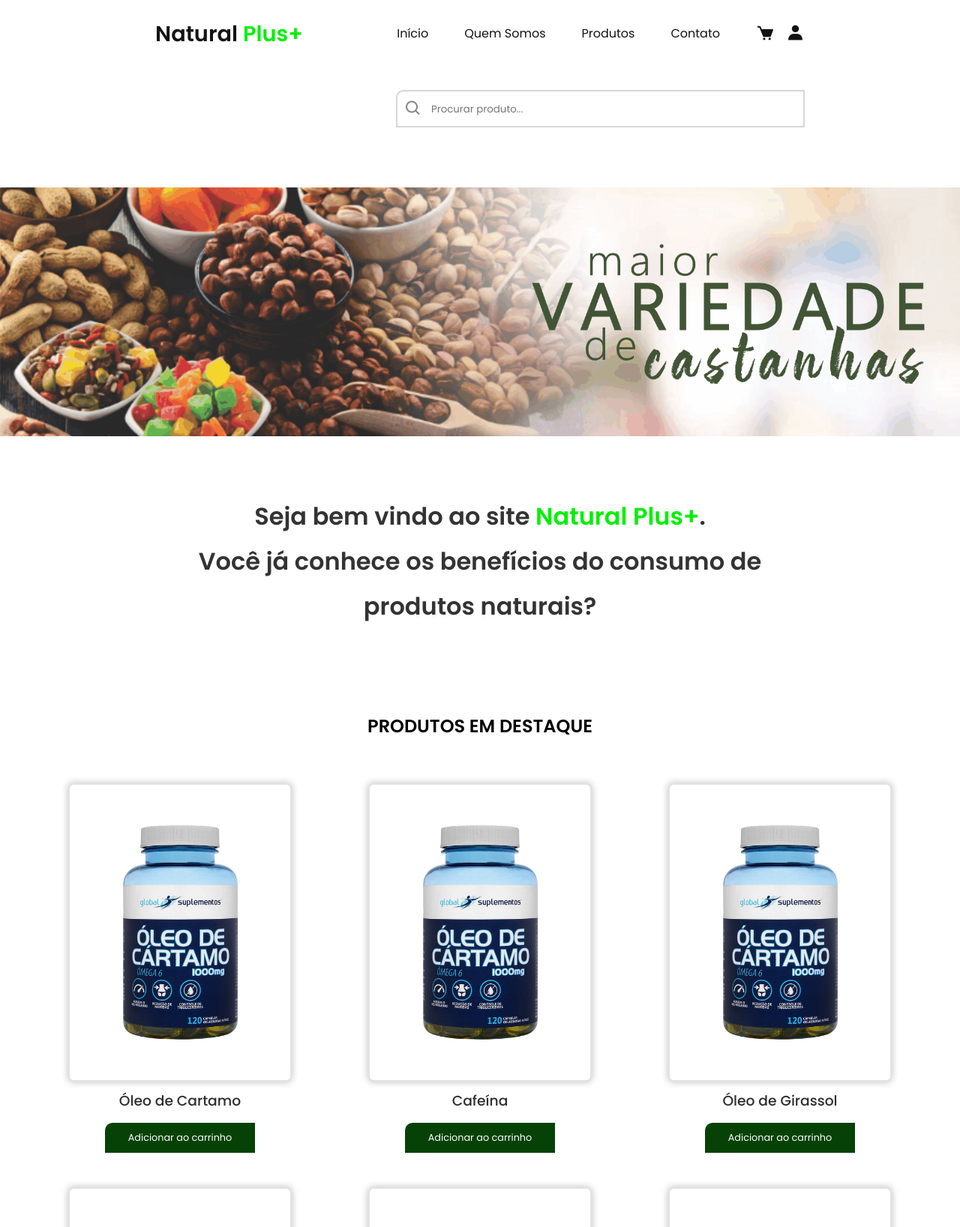
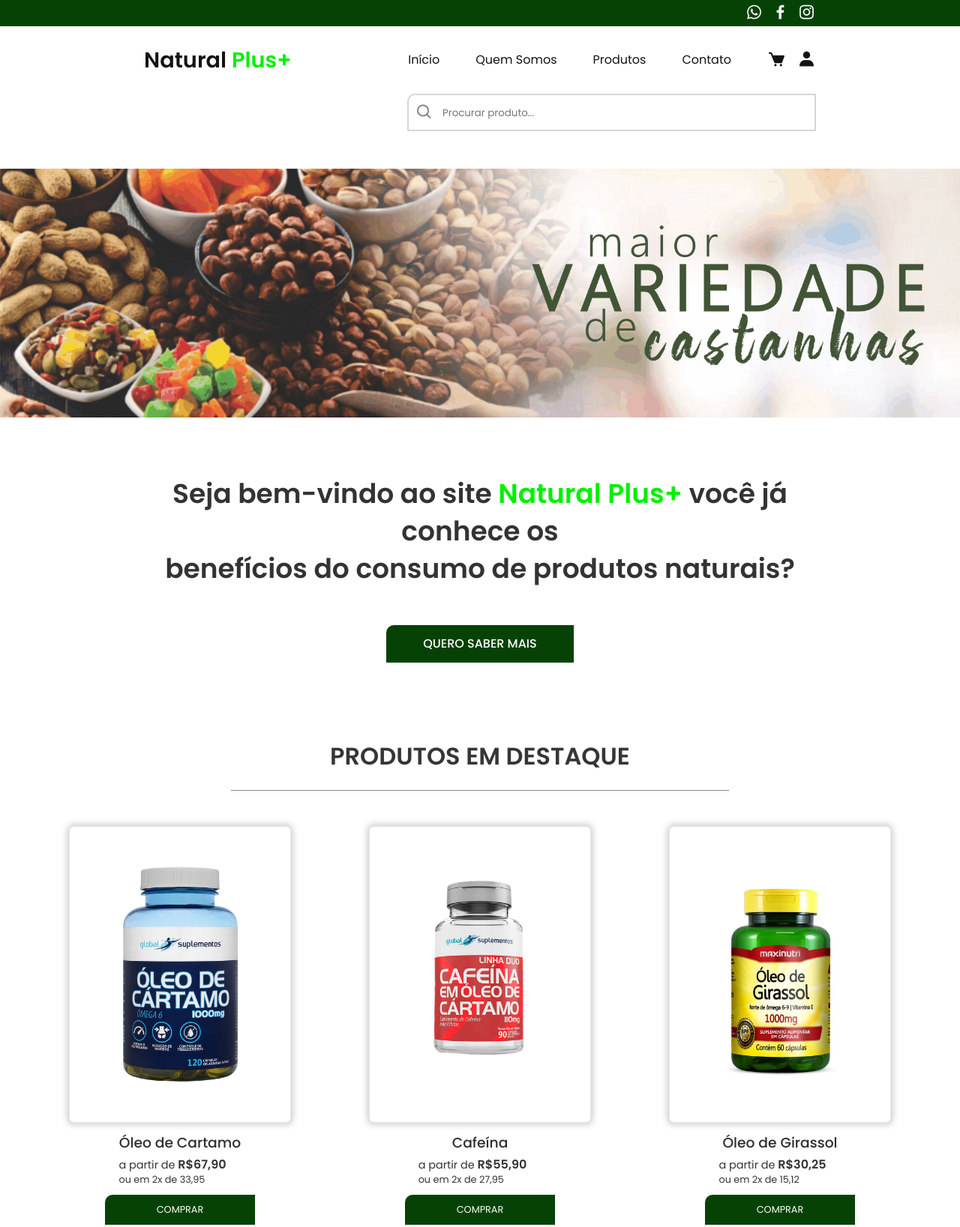
Before and after one commit to leonardovillar99/produtos-naturais, a plain HTML site: page index.html in a window 1280 px wide. Shown: the top 1637 px of the page at 75% size. Drawn offline with nearby package versions, Linux system fonts and the light colour scheme.

Commit message:
'atualizacao02'

```diff
--- a/index.html
+++ b/index.html
@@ -10,27 +10,32 @@
 </head>
 <body>
 
+<div class="first_header">
+    <div class="first-header_icons">
+        <a href="https://web.whatsapp.com/" target="blank"><i class='bx bxl-whatsapp icons'></i></a>
+        <a href="https://www.facebook.com/" target="blank"><i class='bx bxl-facebook icons'></i></a>
+        <a href="https://www.instagram.com/" target="blank"><i class='bx bxl-instagram icons'></i></a>
+    </div>
+</div>
+
 <div class="nav-bar-container">
     <header>
         <h1 class="logo">Natural <span>Plus+</span></h1>
-            <nav>
+        <nav>
                 <ul class="nav-list">
-                    <li class="nav-links"><a href="#">Início</a></li>
-                    <li class="nav-links"><a href="#">Quem Somos</a></li>
-                    <li class="nav-links"><a href="#">Produtos</a></li>
-                    <li class="nav-links"><a href="#">Contato</a></li>
+                    <li class="nav-links"><a href="index.html">Início</a></li>
+                    <li class="nav-links"><a href="quemsomos.html">Quem Somos</a></li>
+                    <li class="nav-links"><a href="produtos.html">Produtos</a></li>
+                    <li class="nav-links"><a href="contato.html">Contato</a></li>
 
                 <div class="icons-right">
-                    <a href=""><i class='bx bxs-cart icon'></i></a>
-                    <a href=""><i class='bx bxs-user icon'></i></a></i>
+                    <a href="#"><i class='bx bxs-cart icon'></i></a>
+                    <a href="#"><i class='bx bxs-user icon'></i></a></i>
                 </div>
             </ul>
-
             <i class='bx bx-menu menu-burger'></i>
-
         </nav>
    </header>
-
    <section class="inpt-section">
            <div class="inpt-search">
             <i class='bx bx-search search-icon' ></i>
@@ -44,31 +49,54 @@
 </section>
 
 <section class="content-home_page">
-    <h1 class="title-home_page">
-           Seja bem vindo ao site <span>Natural Plus+</span>.<br>Você já conhece os benefícios do consumo de produtos
+    <div class="title-home_page">
+        <h1>
+           Seja bem-vindo ao site <span>Natural Plus+</span> você já conhece os<br> benefícios do consumo de produtos
            naturais?
-    </h1>
+        </h1>
+    </div>
+
+    <button class="know_more-btn" type="button">QUERO SABER MAIS</button>
 
     <h1 class="main-products">PRODUTOS EM DESTAQUE</h1>
+
+    <div class="line"></div>
 </section>
 
 <div class="main-products-home_page">
     <div class="products">
         <img src="/images/img01.jpg">
         <h3>Óleo de Cartamo</h3>
-    <button class="btn-prods-main-page" type="submit">Adicionar ao carrinho</button>
-     </div>
 
-     <div class="products">
-       <img src="/images/img01.jpg">
-       <h3>Cafeína</h3>
-       <button class="btn-prods-main-page" type="submit">Adicionar ao carrinho</button>
+    <div class="price-texts">
+        <p>a partir de <span>R$67,90</span></p>
+        <p class="parcelas">ou em 2x de 33,95</p>
+    </div>
+
+        <button class="btn-prods-main-page" type="submit">COMPRAR</button>
     </div>
 
     <div class="products">
-        <img src="/images/img01.jpg">
+       <img src="/images/img02.jpg">
+       <h3>Cafeína</h3>
+
+    <div class="price-texts">
+        <p>a partir de <span>R$55,90</span></p>
+        <p class="parcelas">ou em 2x de 27,95</p>
+    </div>
+
+       <button class="btn-prods-main-page" type="submit">COMPRAR</button>
+    </div>
+
+    <div class="products">
+        <img src="/images/img03.jpg">
         <h3>Óleo de Girassol</h3>
-        <button class="btn-prods-main-page" type="submit">Adicionar ao carrinho</button>
+
+    <div class="price-texts">
+        <p>a partir de <span>R$30,25</span></p>
+        <p class="parcelas">ou em 2x de 15,12</p>
+    </div>
+        <button class="btn-prods-main-page" type="submit">COMPRAR</button>
     </div>
 </div>
 
@@ -76,21 +104,33 @@
     <div class="products">
         <img src="/images/img01.jpg">
         <h3>Óleo de Cartamo</h3>
-    <button class="btn-prods-main-page" type="submit">Adicionar ao carrinho</button>
+    <button class="btn-prods-main-page" type="submit">COMPRAR</button>
      </div>
 
      <div class="products">
        <img src="/images/img01.jpg">
        <h3>Cafeína</h3>
-       <button class="btn-prods-main-page" type="submit">Adicionar ao carrinho</button>
+       <button class="btn-prods-main-page" type="submit">COMPRAR</button>
     </div>
 
     <div class="products">
         <img src="/images/img01.jpg">
         <h3>Óleo de Girassol</h3>
-        <button class="btn-prods-main-page" type="submit">Adicionar ao carrinho</button>
+        <button class="btn-prods-main-page" type="submit">COMPRAR</button>
     </div>
 </div>
 
+<footer>
+    <div class="footer-area">
+        <div class="first-footer">
+            <h1>Me siga nas Redes Sociais</h1>
+        </div>
+    </div>
+
+    <div class="last-footer">
+        <p>It was made by Leonardo Villar 💻</p>
+    </div>
+</footer>
+
 </body>
 </html>
--- a/styles.css
+++ b/styles.css
@@ -12,6 +12,28 @@ body{
 
 /* =========== NAVBAR ============ */
 
+.first_header{
+    display: flex;
+    align-items: center;
+    width: 100%;
+    height: 35px;
+    background: rgb(6, 66, 6);
+}
+
+.first-header_icons{
+    display: flex;
+    justify-content: flex-end;
+    gap: 10px;
+    width: 70%;
+    margin: auto;
+    font-size: 25px;
+    cursor: pointer;
+}
+
+.icons{
+    color: #fff;
+}
+
 .nav-bar-container{
     width: 70%;
     margin: auto;
@@ -19,7 +41,7 @@ body{
 
 header{
     display: flex;
-    padding: 20px 15px;
+
     justify-content: space-between;
     align-items: center;
     height: 90px;
@@ -76,7 +98,7 @@ a{
     content: '';
     width: 0%;
     height: 2px;
-    background: rgb(19, 19, 19);
+    background: rgb(0, 0, 0);
     display: block;
     transition: 0.8s;
     border-radius: 10px;
@@ -102,6 +124,18 @@ a{
     .search-icon{
         display: none;
     }
+
+    .title-home_page{
+        line-height: 30px;
+    }
+
+    .title-home_page h1{
+        font-size: 1.3rem;
+    }
+
+    .title-home_page span{
+        font-size: 1.3rem;
+    }
 }
 
 @media(max-width: 600px){
@@ -126,7 +160,7 @@ a{
     display: flex;
     align-items: center;
     justify-content: flex-end;
-    padding: 30px 15px;
+
 }
 
 .inpt-search input{
@@ -167,25 +201,59 @@ a{
 /* ============================================== */
 
 .content-home_page{
+    display: flex;
+    align-items: center;
+    flex-direction: column;
     width: 70%;
     margin: auto;
     margin-top: 70px;
-    line-height: 60px;
+    line-height: 50px;
 }
 
 .title-home_page{
     color: #333;
     text-align: center;
-    font-size: 2rem;
+    font-size: 1.5rem;
 }
 
 .title-home_page span{
     color: rgb(0, 240, 0);
 }
 
+.know_more-btn{
+    width: 250px;
+    height: 50px;
+    font-family: 'Poppins', sans-serif;
+    font-size: 1rem;
+    font-weight: 500;
+    border: transparent;
+    border-radius: 10px 0px 0px 0px;
+    margin-top: 50px;
+    cursor: pointer;
+    transition: .5s;
+    background: rgb(6, 66, 6);
+    color: #FFF;
+}
+
+.know_more-btn:hover{
+    color: #fff;
+    border: transparent;
+    background: rgb(9, 145, 9);
+}
+
 .main-products{
     text-align: center;
     margin-top: 100px;
+    font-size: 2rem;
+    color: rgb(54, 54, 54);
+}
+
+.line{
+    margin: auto;
+    width: 74%;
+    height: 1px;
+    margin-top: 20px;
+    background: #3339;
 }
 
 .main-products-home_page{
@@ -205,6 +273,30 @@ a{
 .products h3{
     text-align: center;
     padding-top: 10px;
+    color: rgb(46, 46, 46);
+    font-weight: 500;
+}
+
+.price-texts{
+    display: flex;
+    flex-direction: column;
+    margin-right: 20px;
+    line-height: 10px;
+}
+
+.products p{
+    margin-top: 10px;
+    color: #333;
+    font-size: .9rem;
+}
+
+.products span{
+    font-weight: 600;
+    font-size: 1rem;
+}
+
+.price-texts .parcelas{
+    font-size: .8rem;
 }
 
 .products img{
@@ -213,12 +305,6 @@ a{
     border-radius: 8px;
     padding: 50px 0px;
     box-shadow: 0px 0px 10px 0px rgb(199, 199, 199);
-}
-
-
-.products h3{
-    color: rgb(46, 46, 46);
-    font-weight: 500;
 }
 
 .btn-prods-main-page{
@@ -238,7 +324,37 @@ a{
 }
 
 .btn-prods-main-page:hover{
-    color: #333;
-    border: 2px solid rgb(206, 206, 206);
-    background: #fff;
+    color: #FFF;
+    border: transparent;
+    background: rgb(9, 145, 9);
 }
+
+
+/* ============ FOOTER ============= */
+
+.footer-area{
+    margin-top: 100px;
+    width: 100%;
+    height: 25rem;
+    background: rgb(228, 228, 228);
+}
+
+.first-footer{
+    display: flex;
+    justify-content: center;
+    width: 70%;
+    margin: auto;
+}
+
+.first-footer h1{
+    font-size: 1.5rem;
+    color: rgb(80, 80, 80);
+    margin-top: 25px;
+}
+
+.last-footer{
+    display: flex;
+    justify-content: center;
+    align-items: center;
+    height: 50px;
+}
```
Also changed, not shown: contato.html (added), main.js (added), produtos.html (added), quemsomos.html (added).
